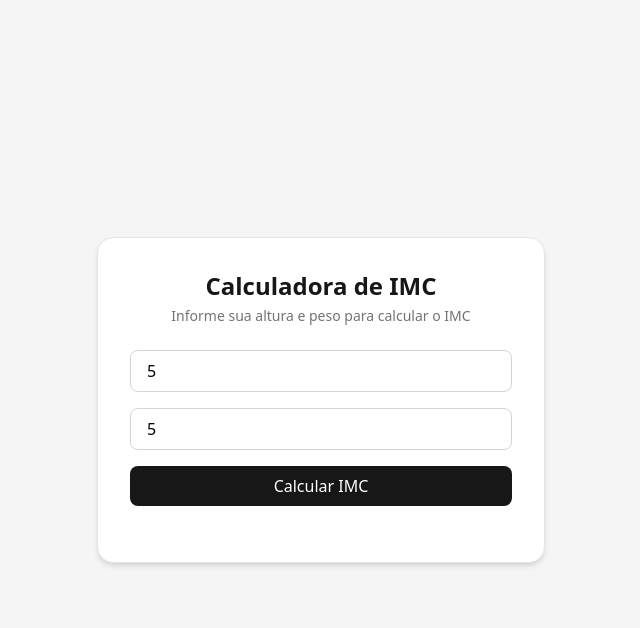
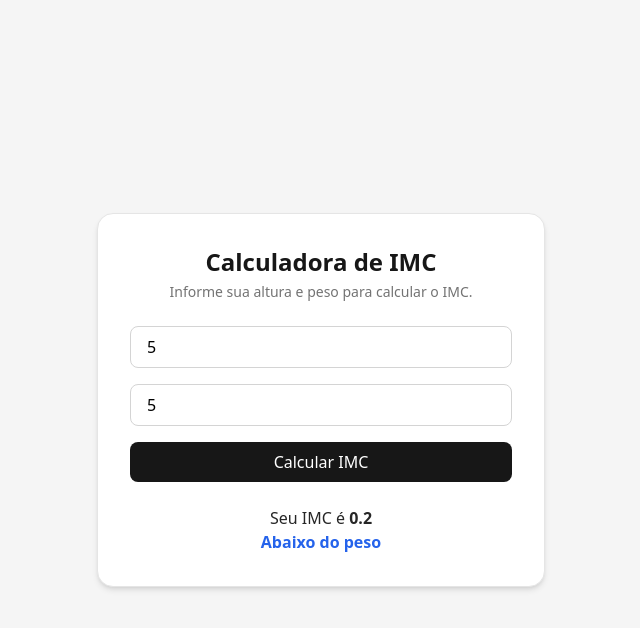
Before and after one commit to gustavospe/DesafiosRalf, a plain HTML site: page desafio_6.html in a window 1280 px wide. Both pictures are taken after typing "5", "5" into the empty fields and a click on the button "Calcular IMC". Shown: the whole page, without its empty margins (319-959 px from the left). Drawn offline with nearby package versions, Linux system fonts and the light colour scheme.

Commit message:
Tarefa: Fazer a logica do desafio 6(Desisitindo de comentar nas coisas)

```diff
--- a/desafio_6.html
+++ b/desafio_6.html
@@ -10,7 +10,7 @@
     <div class="bg-white p-8 rounded-2xl shadow-md max-w-md w-full border border-neutral-200 space-y-6">
       <div class="text-center space-y-1">
         <h1 class="text-2xl font-bold text-neutral-900">Calculadora de IMC</h1>
-        <p class="text-sm text-neutral-500">Informe sua altura e peso para calcular o IMC</p>
+        <p class="text-sm text-neutral-500">Informe sua altura e peso para calcular o IMC.</p>
       </div>
 
       <div class="space-y-4">
@@ -39,5 +39,41 @@
 
       <div id="resultado" class="text-center text-base text-neutral-800"></div>
     </div>
+    <script>
+      function calcularIMC() {
+        const altura = parseFloat(document.getElementById('altura').value)
+        const peso = parseFloat(document.getElementById('peso').value)
+        const resultado = document.getElementById('resultado')
+
+        //Verificacao de sempre
+        if (isNaN(altura) || isNaN(peso) || altura <= 0 || peso <= 0) {
+          resultado.innerHTML = '<span class="text-red-600">Preencha os campos corretamente.</span>'
+          return
+        }
+
+        const imc = peso / (altura * altura)
+        const imcFormatado = imc.toFixed(1)
+        let classificacao = ''
+
+        if (imc < 18.5) {
+          classificacao = 'Abaixo do peso'
+        } else if (imc < 25) {
+          classificacao = 'Peso normal'
+        } else if (imc < 30) {
+          classificacao = 'Sobrepeso'
+        } else if (imc < 35) {
+          classificacao = 'Obesidade grau 1'
+        } else if (imc < 40) {
+          classificacao = 'Obesidade grau 2'
+        } else {
+          classificacao = 'Obesidade grau 3'
+        }
+
+        resultado.innerHTML = `<p>Seu IMC é <strong>${imcFormatado}</strong></p>
+          <p class="text-blue-600 font-semibold">${classificacao}</p>`
+      }
+
+      //Acaba pelo amor de deus
+    </script>
   </body>
 </html>
```
